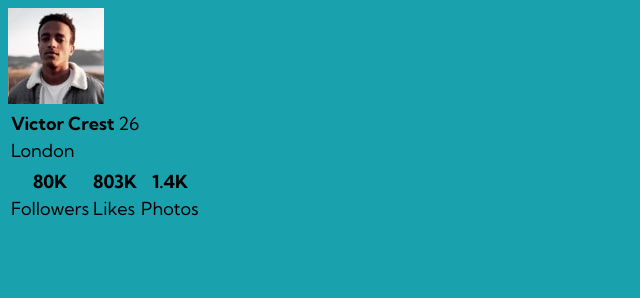
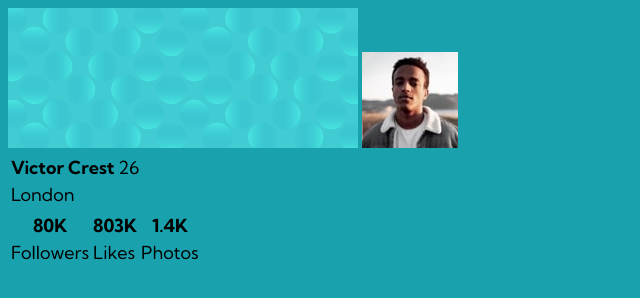
Before and after one commit to Modu9173/profile-card, a plain HTML site: page index.html in a window 1280 px wide. Shown: the whole page, without its empty margins (0-640 px from the left). Drawn offline with Linux system fonts and the light colour scheme.

Commit message:
Update index.html

```diff
--- a/index.html
+++ b/index.html
@@ -15,8 +15,9 @@
   <link rel="stylesheet" href="css/styles.css">
 </head>
 <body>
-  <main>
-    <img src="images/image-victor.jpg" alt="Victor-profile-pic">
+  <main class="profile-card">
+    <img class="pattern-pic" src="images/bg-pattern-card.svg" alt="Victor-profile-pic">
+    <img class="profile-pic" src="images/image-victor.jpg" alt="Victor-profile-pic">
 
     <table>
 
```
